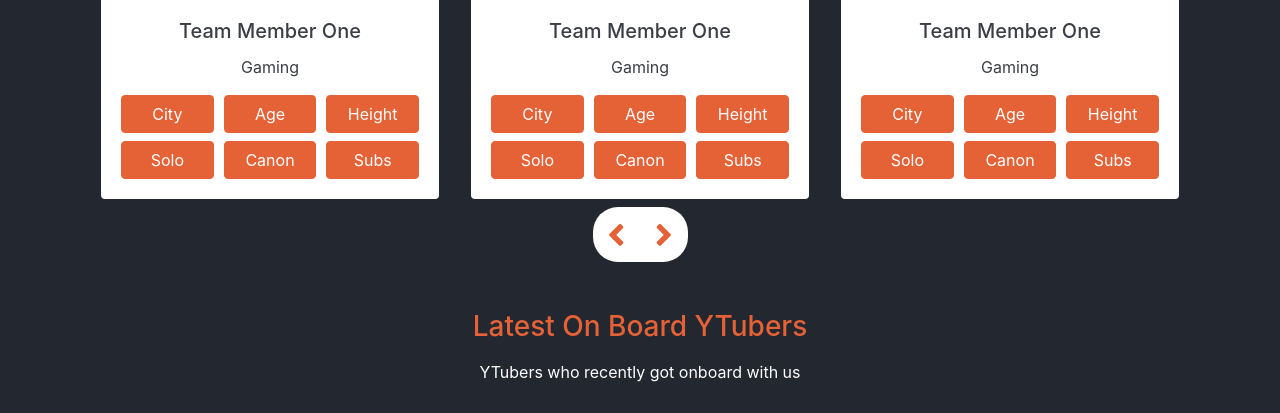
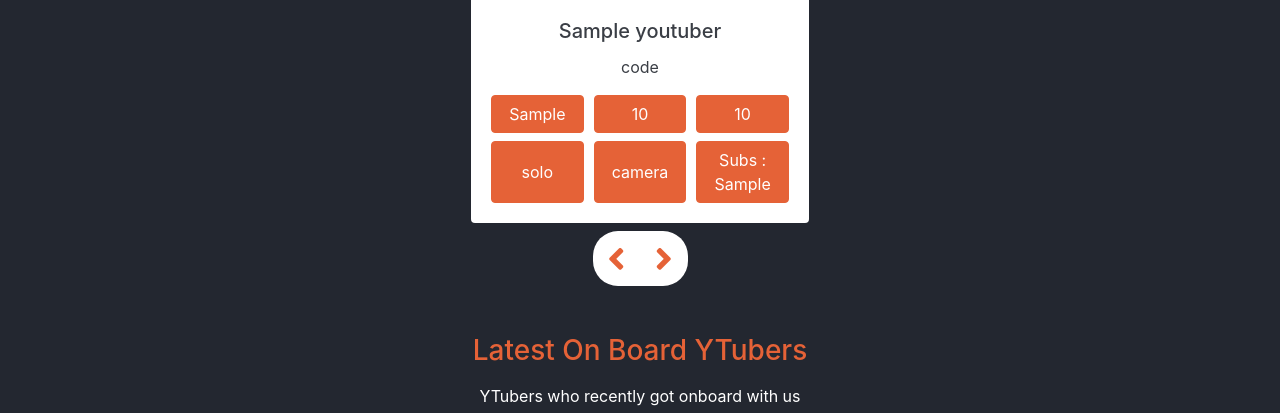
Before and after one commit to SahilChachra/Tubers-LCO, a Django app: page / in a window 1280 px wide. Shown: the part 985-1398 px from the top of the page. Run offline with Django 3.2, Linux system fonts and the light colour scheme; tables that the repository leaves empty hold one stand-in row (values such as "Sample post"); grey boxes marked "Sample" are stand-in pictures; some libraries are stand-ins or nearby versions.

Commit message:
Connected featured youtuber to frontend

```diff
--- a/tubers/templates/webpages/home.html
+++ b/tubers/templates/webpages/home.html
@@ -44,161 +44,33 @@
     <section class="container mt-3">
       <h3 class="text-center">Featured YTubers</h3>
       <p class="pt-2 pb-3 text-center">YTubers that did extra ordinary last month</p>
+
       <div class="team slider" data-slick='{"slidesToShow": 3, "slidesToScroll": 1}'>
-
+        {% for fy in featured_youtubers %}
         <!-- person 1 -->
         <div class="card border-0 text-center ml-3 mr-3">
           <div class="feature-text">
-            <img src="https://placeimg.com/640/480/people" class="card-img-top" alt="team-member">
+            <img src="{{ fy.photo.url }}" class="card-img-top" alt="team-member">
             <span class="text-left bg-accent font-weight-bold">
               Featured
             </span>
           </div>
           <div class="card-body">
-            <h5 class="card-title">Team Member One</h5>
-            <p class="card-text">Gaming</p>
+            <h5 class="card-title">{{ fy.name }}</h5>
+            <p class="card-text">{{ fy.category }}</p>
             <div class="person-description mt-2">
-              <button class="btn btn-accent"> City </button>
-              <button class="btn btn-accent"> Age </button>
-              <button class="btn btn-accent"> Height </button>
+              <button class="btn btn-accent"> {{ fy.city }} </button>
+              <button class="btn btn-accent"> {{ fy.age }} </button>
+              <button class="btn btn-accent"> {{ fy.height }} </button>
             </div>
             <div class="person-description mt-2">
-              <button class="btn btn-accent"> Solo </button>
-              <button class="btn btn-accent"> Canon </button>
-              <button class="btn btn-accent"> Subs </button>
+              <button class="btn btn-accent"> {{ fy.crew }} </button>
+              <button class="btn btn-accent"> {{ fy.camera_type }} </button>
+              <button class="btn btn-accent"> Subs : {{ fy.subs_count }} </button>
             </div>
           </div>
         </div>
-
-
-        <!-- person 1 -->
-        <div class="card border-0 text-center  ml-3 mr-3">
-          <div class="feature-text">
-            <img src="https://placeimg.com/640/480/people" class="card-img-top" alt="team-member">
-            <span class="text-left bg-accent font-weight-bold">
-              Featured
-            </span>
-          </div>
-          <div class="card-body">
-            <h5 class="card-title">Team Member One</h5>
-            <p class="card-text">Gaming</p>
-            <div class="person-description mt-2">
-              <button class="btn btn-accent"> City </button>
-              <button class="btn btn-accent"> Age </button>
-              <button class="btn btn-accent"> Height </button>
-            </div>
-            <div class="person-description mt-2">
-              <button class="btn btn-accent"> Solo </button>
-              <button class="btn btn-accent"> Canon </button>
-              <button class="btn btn-accent"> Subs </button>
-            </div>
-          </div>
-        </div>
-
-
-        <!-- person 1 -->
-        <div class="card border-0 text-center  ml-3 mr-3">
-          <div class="feature-text">
-            <img src="https://placeimg.com/640/480/people" class="card-img-top" alt="team-member">
-            <span class="text-left bg-accent font-weight-bold">
-              Featured
-            </span>
-          </div>
-          <div class="card-body">
-            <h5 class="card-title">Team Member One</h5>
-            <p class="card-text">Gaming</p>
-            <div class="person-description mt-2">
-              <button class="btn btn-accent"> City </button>
-              <button class="btn btn-accent"> Age </button>
-              <button class="btn btn-accent"> Height </button>
-            </div>
-            <div class="person-description mt-2">
-              <button class="btn btn-accent"> Solo </button>
-              <button class="btn btn-accent"> Canon </button>
-              <button class="btn btn-accent"> Subs </button>
-            </div>
-          </div>
-        </div>
-
-
-
-        <!-- person 1 -->
-        <div class="card border-0 text-center  ml-3 mr-3">
-          <div class="feature-text">
-            <img src="https://placeimg.com/640/480/people" class="card-img-top" alt="team-member">
-            <span class="text-left bg-accent font-weight-bold">
-              Featured
-            </span>
-          </div>
-          <div class="card-body">
-            <h5 class="card-title">Team Member One</h5>
-            <p class="card-text">Gaming</p>
-            <div class="person-description mt-2">
-              <button class="btn btn-accent"> City </button>
-              <button class="btn btn-accent"> Age </button>
-              <button class="btn btn-accent"> Height </button>
-            </div>
-            <div class="person-description mt-2">
-              <button class="btn btn-accent"> Solo </button>
-              <button class="btn btn-accent"> Canon </button>
-              <button class="btn btn-accent"> Subs </button>
-            </div>
-          </div>
-        </div>
-
-
-
-        <!-- person 1 -->
-        <div class="card border-0 text-center  ml-3 mr-3">
-          <div class="feature-text">
-            <img src="https://placeimg.com/640/480/people" class="card-img-top" alt="team-member">
-            <span class="text-left bg-accent font-weight-bold">
-              Featured
-            </span>
-          </div>
-          <div class="card-body">
-            <h5 class="card-title">Team Member One</h5>
-            <p class="card-text">Gaming</p>
-            <div class="person-description mt-2">
-              <button class="btn btn-accent"> City </button>
-              <button class="btn btn-accent"> Age </button>
-              <button class="btn btn-accent"> Height </button>
-            </div>
-            <div class="person-description mt-2">
-              <button class="btn btn-accent"> Solo </button>
-              <button class="btn btn-accent"> Canon </button>
-              <button class="btn btn-accent"> Subs </button>
-            </div>
-          </div>
-        </div>
-
-
-
-        <!-- person 1 -->
-        <div class="card border-0 text-center  ml-3 mr-3">
-          <div class="feature-text">
-            <img src="https://placeimg.com/640/480/people" class="card-img-top" alt="team-member">
-            <span class="text-left bg-accent font-weight-bold">
-              Featured
-            </span>
-          </div>
-          <div class="card-body">
-            <h5 class="card-title">Team Member One</h5>
-            <p class="card-text">Gaming</p>
-            <div class="person-description mt-2">
-              <button class="btn btn-accent"> City </button>
-              <button class="btn btn-accent"> Age </button>
-              <button class="btn btn-accent"> Height </button>
-            </div>
-            <div class="person-description mt-2">
-              <button class="btn btn-accent"> Solo </button>
-              <button class="btn btn-accent"> Canon </button>
-              <button class="btn btn-accent"> Subs </button>
-            </div>
-          </div>
-        </div>
-
-
+        {% endfor %}
 
       </div>
 
--- a/tubers/webpages/views.py
+++ b/tubers/webpages/views.py
@@ -1,13 +1,18 @@
 from django.shortcuts import render
 from .models import Slider, Team
+from youtubers.models import Youtuber
 # Create your views here.
 
 def home(request):
     sliders = Slider.objects.all()
     teams = Team.objects.all()
+
+    featured_youtubers = Youtuber.objects.order_by('-created_date').filter(is_featured=True)
+
     data = {
         'sliders' : sliders,
-        'teams' : teams
+        'teams' : teams,
+        'featured_youtubers' : featured_youtubers,
     }
     return render(request, 'webpages/home.html', data)
 
```
Also changed, not shown: Readme_help.md.
